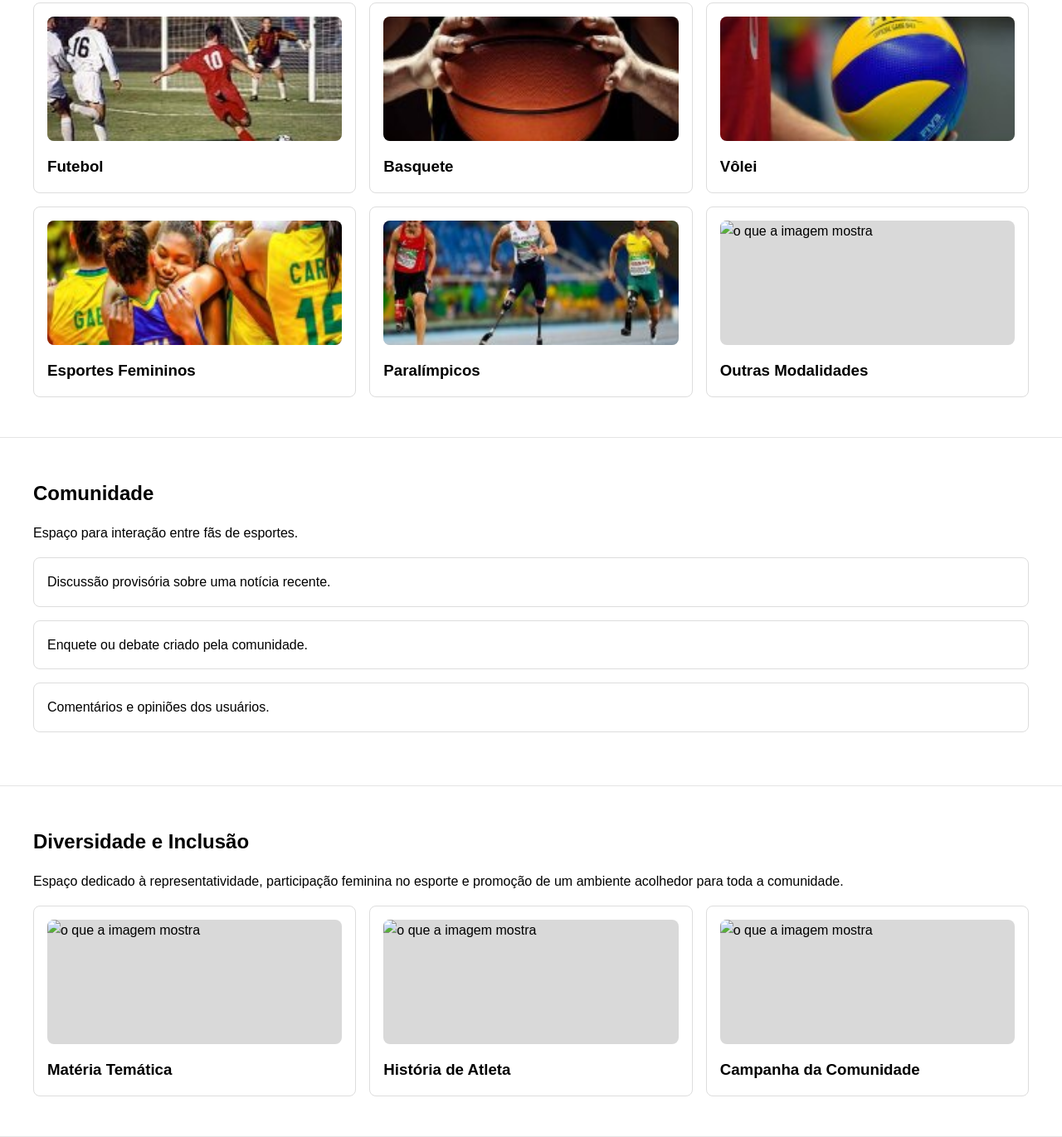
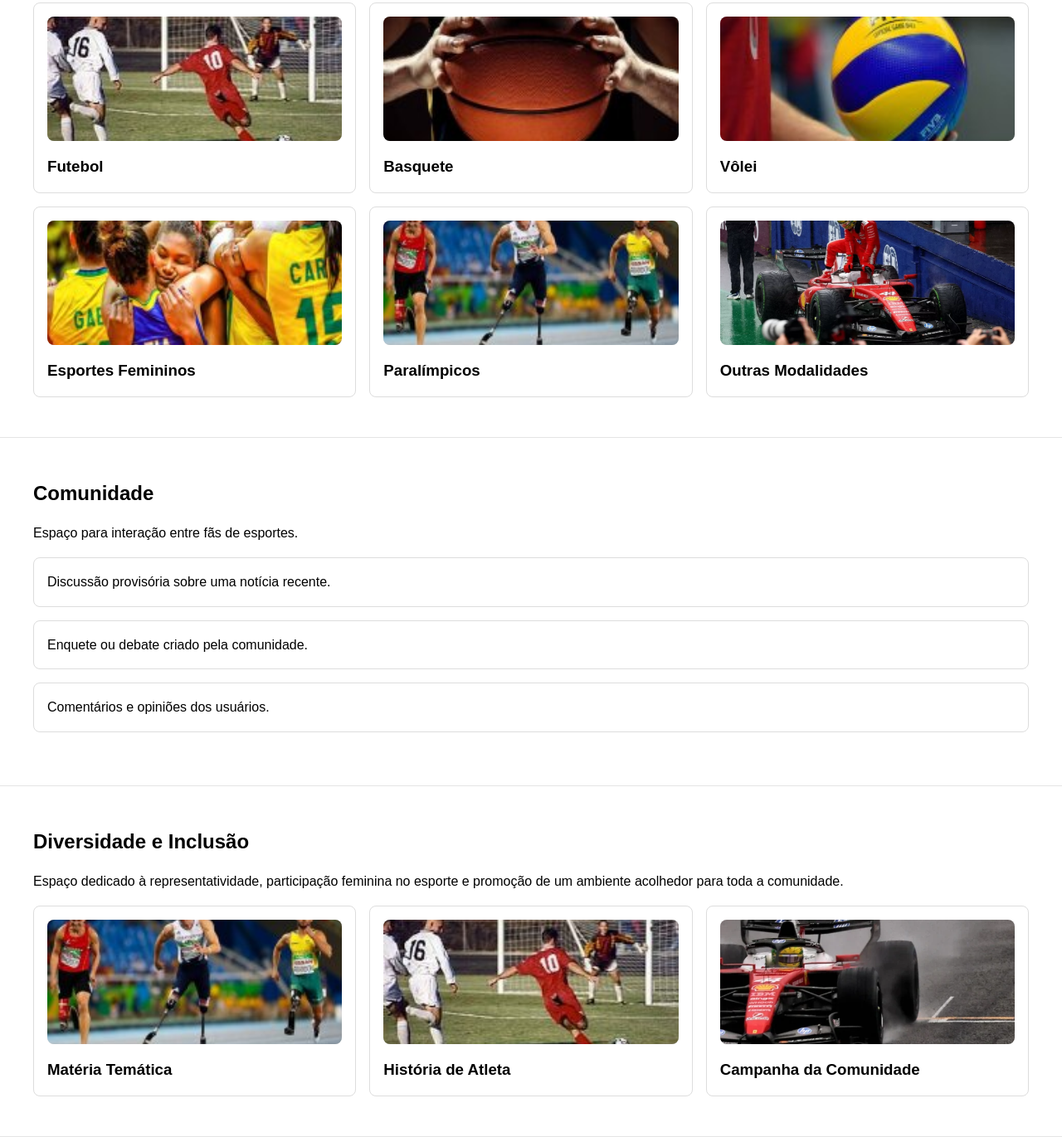
Before and after one commit to josuemaneiros7-ops/mundobriba-novastec, a plain HTML site: page index.html in a window 1280 px wide. Shown: the part 1141-2512 px from the top of the page at 83% size. Drawn offline with Linux system fonts and the light colour scheme.

Commit message:
Update index.html

```diff
--- a/index.html
+++ b/index.html
@@ -262,7 +262,7 @@ p {
             <div class="card">
                 <!-- IMAGEM EDITÁVEL: Outras Modalidades -->
                 <div class="placeholder card-placeholder">
-                    <img src="COLE-O-CAMINHO-AQUI"
+                    <img src="https://github.com/josuemaneiros7-ops/mundobriba-novastec/blob/main/img/noticia-01.png"
  alt="o que a imagem mostra">
                 </div>
                 <h3>Outras Modalidades</h3>
@@ -312,7 +312,7 @@ p {
             <article class="card">
                 <!-- IMAGEM EDITÁVEL: Matéria Temática -->
                 <div class="placeholder card-placeholder">
-                    <img src="COLE-O-CAMINHO-AQUI"
+                    <img src="https://github.com/josuemaneiros7-ops/mundobriba-novastec/blob/main/img/paralimpicos-01.jpg"
  alt="o que a imagem mostra">
                 </div>
                 <h3>Matéria Temática</h3>
@@ -321,7 +321,7 @@ p {
             <article class="card">
                 <!-- IMAGEM EDITÁVEL: História de Atleta -->
                 <div class="placeholder card-placeholder">
-                    <img src="COLE-O-CAMINHO-AQUI"
+                    <img src="https://github.com/josuemaneiros7-ops/mundobriba-novastec/blob/main/img/futebol-01.jpg"
  alt="o que a imagem mostra">
                 </div>
                 <h3>História de Atleta</h3>
@@ -330,7 +330,7 @@ p {
             <article class="card">
                 <!-- IMAGEM EDITÁVEL: Campanha da Comunidade -->
                 <div class="placeholder card-placeholder">
-                    <img src="COLE-O-CAMINHO-AQUI"
+                    <img src="https://github.com/josuemaneiros7-ops/mundobriba-novastec/blob/main/img/noticia-02.png"
  alt="o que a imagem mostra">
                 </div>
                 <h3>Campanha da Comunidade</h3>
```
